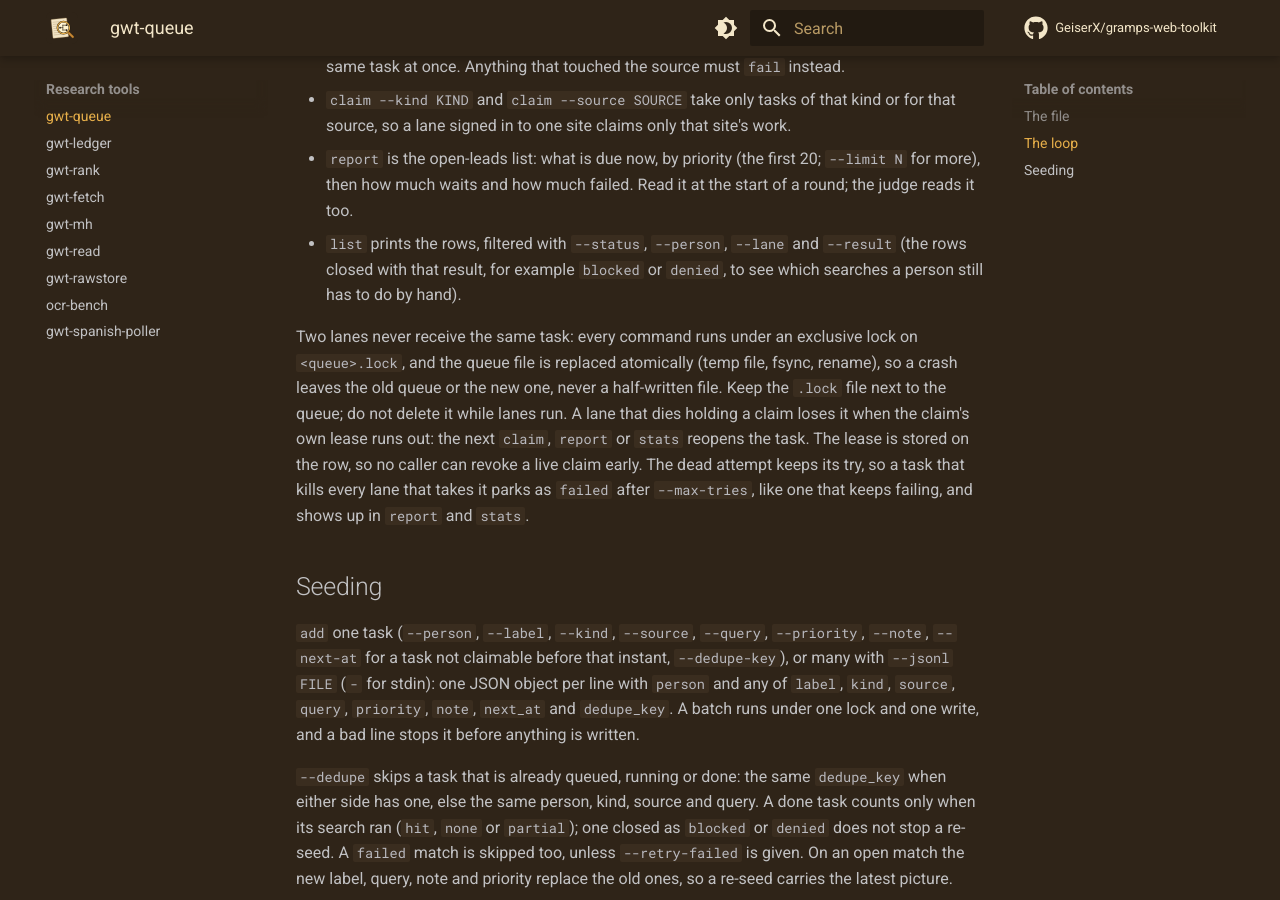
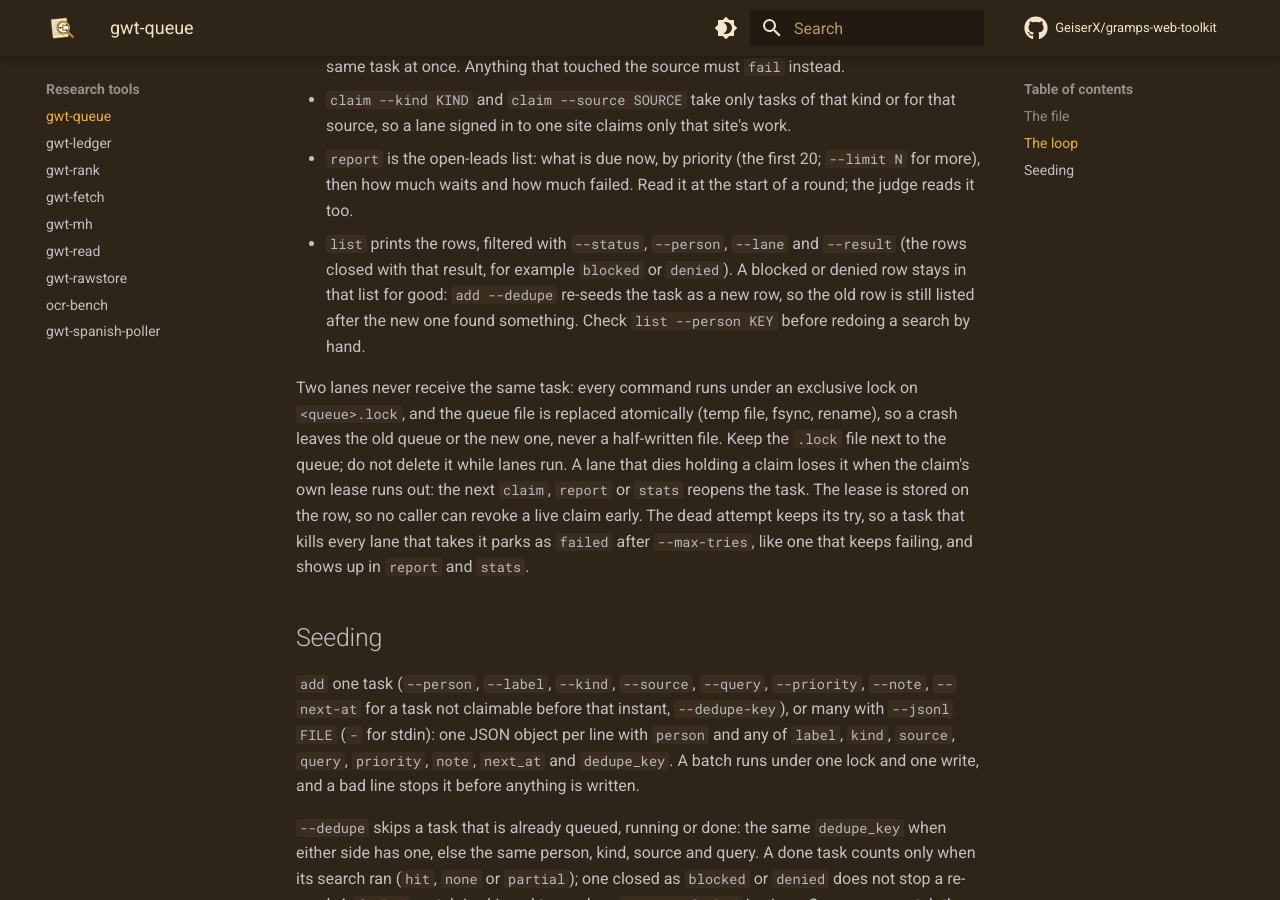
Before and after one commit to GeiserX/gramps-web-toolkit, an MkDocs documentation site: the page built from docs/queue.md, in a window 1280 px wide and 900 px high, scrolled down 2333 px. Built offline with MkDocs 1.6.1 and Material for MkDocs 9.7.7, drawn with Linux system fonts in a browser that asks for light colours; comment, search, counter and statistics services are not loaded.

Commit message:
docs(queue): say list --result lists closed rows, not the work still to do
A blocked row stays done after a re-seed searched the task again, so
the filter cannot tell which searches still need a person.

```diff
--- a/docs/queue.md
+++ b/docs/queue.md
@@ -51,7 +51,7 @@ done
 - `release` is only for "nothing ran": the gate was paused, the lane is shutting down before it searched. It reopens the task and gives the try back. `--retry-after MINUTES` keeps it unclaimable for a while, so a lane that keeps finding the gate paused does not re-claim the same task at once. Anything that touched the source must `fail` instead.
 - `claim --kind KIND` and `claim --source SOURCE` take only tasks of that kind or for that source, so a lane signed in to one site claims only that site's work.
 - `report` is the open-leads list: what is due now, by priority (the first 20; `--limit N` for more), then how much waits and how much failed. Read it at the start of a round; the judge reads it too.
-- `list` prints the rows, filtered with `--status`, `--person`, `--lane` and `--result` (the rows closed with that result, for example `blocked` or `denied`, to see which searches a person still has to do by hand).
+- `list` prints the rows, filtered with `--status`, `--person`, `--lane` and `--result` (the rows closed with that result, for example `blocked` or `denied`). A blocked or denied row stays in that list for good: `add --dedupe` re-seeds the task as a new row, so the old row is still listed after the new one found something. Check `list --person KEY` before redoing a search by hand.
 
 Two lanes never receive the same task: every command runs under an exclusive lock on `<queue>.lock`, and the queue file is replaced atomically (temp file, fsync, rename), so a crash leaves the old queue or the new one, never a half-written file. Keep the `.lock` file next to the queue; do not delete it while lanes run. A lane that dies holding a claim loses it when the claim's own lease runs out: the next `claim`, `report` or `stats` reopens the task. The lease is stored on the row, so no caller can revoke a live claim early. The dead attempt keeps its try, so a task that kills every lane that takes it parks as `failed` after `--max-tries`, like one that keeps failing, and shows up in `report` and `stats`.
 
```
